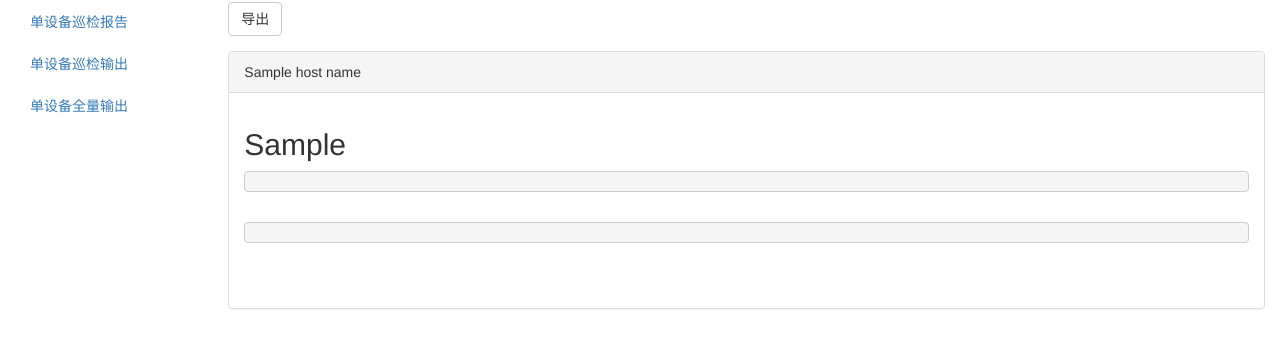
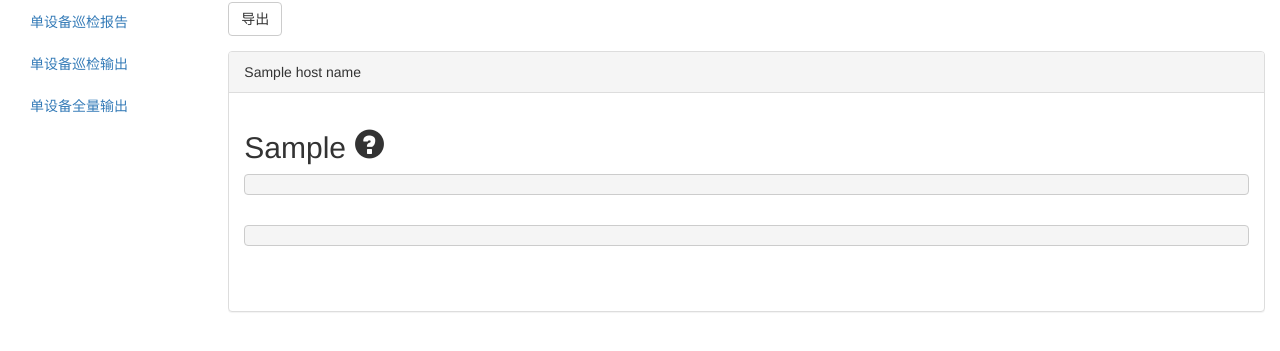
Before and after one commit to sb952468655/tool_web, a Python web app: template app/templates/xunjian/xunjian_output_all.html in a window 1280 px wide. Shown: the part 190-541 px from the top of the page. Run offline with Jinja, Linux system fonts and the light colour scheme; the template is opened without the code that fills it: most values are stand-ins (such as "Sample title", 1, 10 or a date in 2020); some libraries are stand-ins or nearby versions.

Commit message:
单设备巡检输出加问号

```diff
--- a/app/templates/xunjian/xunjian_output_all.html
+++ b/app/templates/xunjian/xunjian_output_all.html
@@ -9,7 +9,7 @@
         <div class="panel-heading">{{ host_name.split('.')[0] }}</div>
         <div class="panel-body">
             {% for item in xunjian_data %}
-                <h2 title="{{ check_to_describe.get(item.check_item) }}">{{ item.check_item }}</h2>
+                <h2 title="{{ check_to_describe.get(item.check_item) }}">{{ item.check_item }} <span class="glyphicon glyphicon-question-sign" aria-hidden="true"></span></h2>
                 <pre class="pre-scrollable">{{ item.err }}</pre><br>
                 <pre class="pre-scrollable">{{ item.msg }}</pre><br><br>
             {% endfor %}
```
